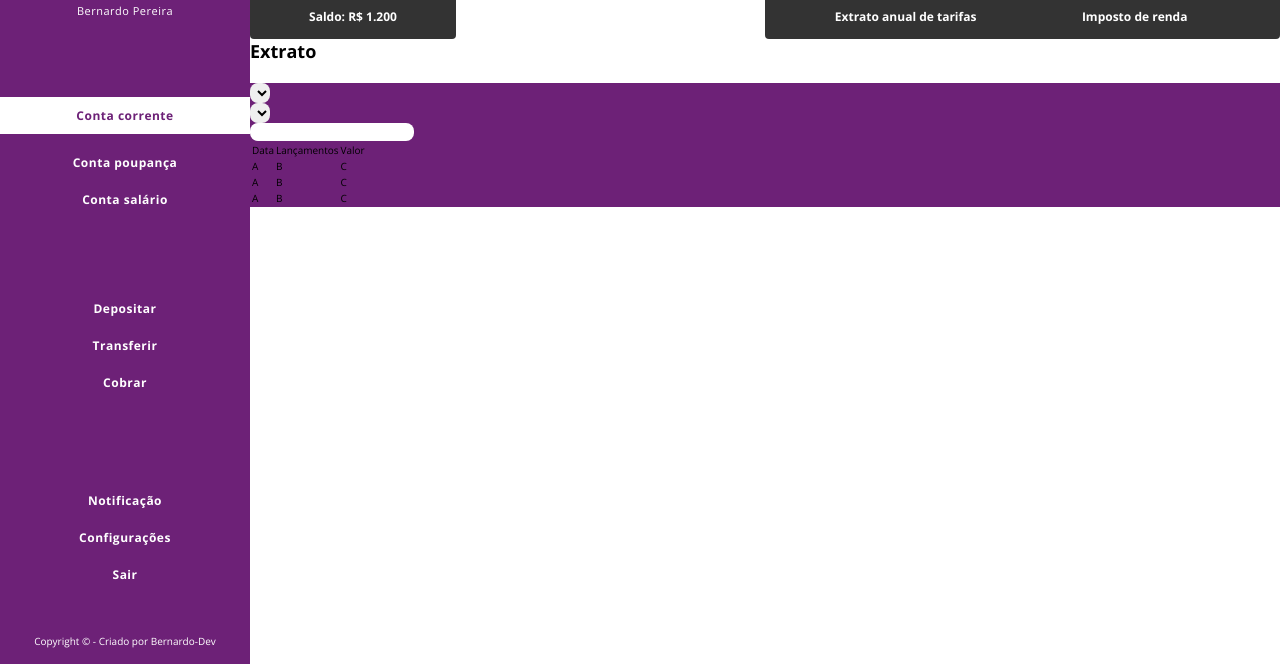
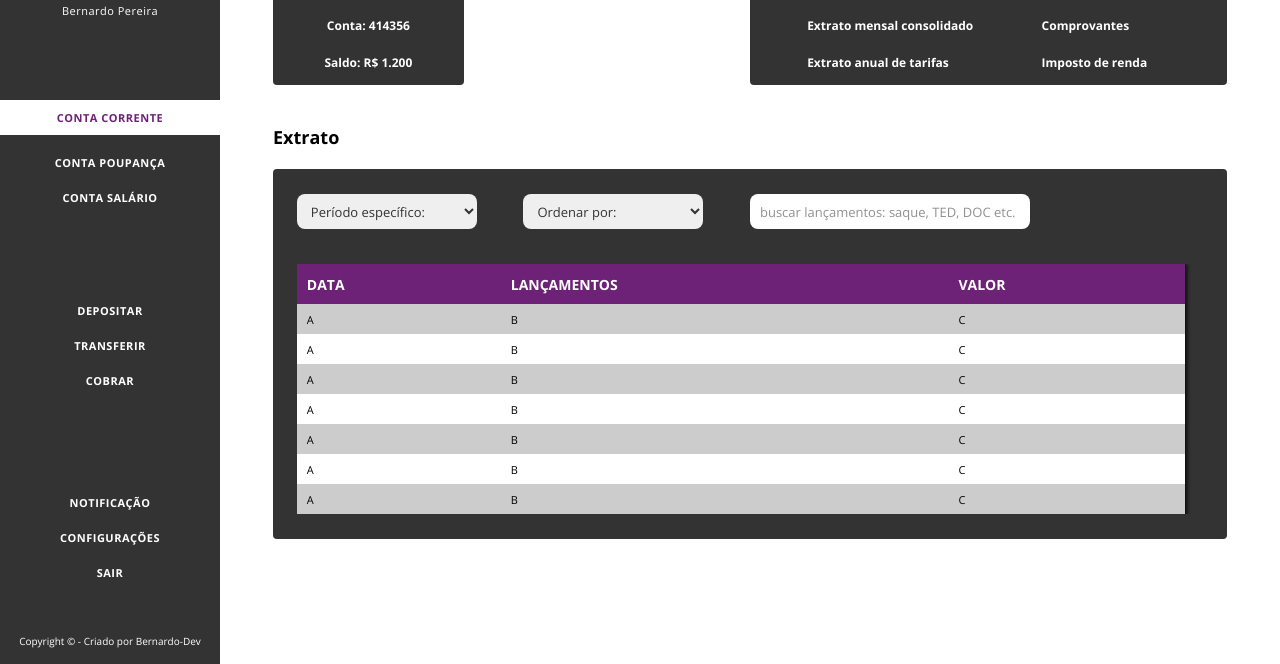
Before and after one commit to BernardoOficial/Bytebank, a website with bundled scripts: page public/pages/cliente.html in a window 1280 px wide. Shown: the part 136-800 px from the top of the page. Built offline with nearby package versions, Linux system fonts and the light colour scheme.

Commit message:
Atualizar página do cliente

```diff
--- a/public/css/cliente.css
+++ b/public/css/cliente.css
@@ -1,6 +1,6 @@
 body {
     display: grid;
-    grid-template-columns: 250px 1fr;
+    grid-template-columns: 220px 1fr;
     grid-template-areas: "aside main";
 }
 
@@ -9,9 +9,10 @@ aside {
     display: grid;
     grid-template-rows: 1fr 1fr 1fr 1fr 30px;
 
-
+    position: fixed;
+    width: 220px;
     height: 100vh;
-    background-color: #6D2177;
+    background-color: #333;
 }
 
 .aside__usuario,
@@ -46,8 +47,9 @@ aside {
     color: #fff;
     margin: 10px 0;
     font-weight: bold;
-    font-size: 1.2rem;
+    font-size: 1.1rem;
     letter-spacing: 0.05rem;
+    text-transform: uppercase;
 }
 
 .ativo {
@@ -60,6 +62,17 @@ aside {
     justify-content: center;
 }
 
+main {
+    grid-area: main;
+    display: grid;
+    grid-template-columns: 90%;
+    grid-template-rows: 40% 60%;
+
+    justify-content: center;
+    align-content: center;
+    align-items: center;
+}
+
 .main__conta__sessao {
     font-size: 4rem;
 }
@@ -68,6 +81,8 @@ aside {
     display: flex;
     justify-content: space-between;
     align-items: center;
+
+    margin: 20px 0;
 }
 
 .main__informacao__dados {
@@ -108,6 +123,10 @@ aside {
     margin: 20px 0;
 }
 
+.main__extrato {
+    margin: 2rem 0;
+}
+
 .main__extrato__titulo {
     font-size: 1.8rem;
     font-weight: bold;
@@ -115,9 +134,98 @@ aside {
 }
 
 .main__extrato__box {
+    background-color: #333;
+    border-radius: 4px;
+
+    display: grid;
+    grid-template-columns: 95%;
+    grid-template-areas: "form"
+                         "table";
+    justify-content: center;
+
+
+}
+
+.main__extrato__box__form {
+    grid-area: form;
+    display: grid;
+    grid-template-columns: 25% 25% 35%;
+    grid-template-areas: "select1 select2 input";
+
+    margin: 2.5rem 0 1rem 0;
+}
+
+select {
+    width: 180px;
+    height: 35px;
+    padding: 5px 10px;
+    color: #ccc;
+
+}
+
+select option {
+    color: #333;
+}
+
+input {
+    width: 280px;
+    height: 35px;
+    padding: 5px 10px;
+}
+
+input::placeholder {
+    opacity: 0.8;
+}
+
+.main__extrato__box__table {
+    height: 250px;
+    overflow-y: scroll;
+    margin: 25px 0;
+}
+
+.main__extrato__box__table table{
+    border-collapse: collapse;
+    border-spacing: 0;
+    width: 98%;
+    height: auto;
+
+    box-shadow: 0px 3px 3px rgba(0, 0, 0, 0.5),
+                3px 0px 3px rgba(0, 0, 0, 0.5),
+                0px -3px 3px rgba(0, 0, 0, 0.5),
+                -3px 0px 3px rgba(0, 0, 0, 0.5);
+}
+
+.main__extrato__box__table thead{
+    color: #fff;
+    font-size: 1.4rem;
+    font-weight: bold;
+    height: 40px;
+
+}
+
+.main__extrato__box__table thead td {
+    padding: 10px 10px;
+    text-transform: uppercase;
+    position: sticky;
+    top: 0;
     background-color: #6D2177;
 }
 
+.main__extrato__box__table tbody tr {
+    height: 30px;
+}
+
+.main__extrato__box__table tbody tr:nth-child(1n) {
+    background-color: #ccc;
+}
+.main__extrato__box__table tbody tr:nth-child(2n) {
+    background-color: #fff;
+}
+
+.main__extrato__box__table tbody tr td {
+    font-size: 1.1rem;
+    padding-left: 10px;
+}
 
 
 
--- a/public/css/format.css
+++ b/public/css/format.css
@@ -24,7 +24,7 @@ form input, form button, form select{
 
     font-family: 'Open Sans', sans-serif;
     font-size: 1.3rem;
-    color: 333;
+    color: #333;
 
     border: none;
     border-radius: 8px;
--- a/public/pages/cliente.html
+++ b/public/pages/cliente.html
@@ -34,7 +34,7 @@
         <section class="aside__configuracao">
             <a href="" class="aside__configuracao__link">Notificação</a>
             <a href="" class="aside__configuracao__link">Configurações</a>
-            <a href="" class="aside__configuracao__link">Sair</a>
+            <a href="./acesso.html" class="aside__configuracao__link">Sair</a>
         </section>
 
         <p class="footer__copyright">Copyright &copy; - Criado por Bernardo-Dev</p>
@@ -69,26 +69,37 @@
             <h1 class="main__extrato__titulo">Extrato</h1>
 
             <section class="main__extrato__box">
-                <form>
+                <form class="main__extrato__box__form">
                     <div class="form__campo">
                         <select name="" id="">
-                            <option value=""></option>
+                            <option value="" disabled selected>Período específico:</option>
+                            <option value="3">Últimos 3 dias</option>
+                            <option value="5">Últimos 5 dias</option>
+                            <option value="7">Últimos 7 dias</option>
+                            <option value="15">Últimos 15 dias</option>
+                            <option value="30">Últimos 30 dias</option>
+                            <option value="60">Últimos 60 dias</option>
+                            <option value="90">Últimos 90 dias</option>
                         </select>
                     </div>
 
                     <div class="form__campo">
                         <select name="" id="">
-                            <option value=""></option>
+                            <option value="" disabled selected>Ordenar por:</option>
+                            <option value="antigo">Mais antigo</option>
+                            <option value="recente">Mais recente</option>
                         </select>
                     </div>
 
                     <div class="form__campo">
                         <label for="buscar"></label>
-                        <input type="text" name="buscar" id="buscar">
+                        <input type="text" name="buscar" id="buscar"
+                            placeholder="buscar lançamentos: saque, TED, DOC etc.">
                     </div>
                 </form>
 
-                <table class="main__extrato__box">
+                <section class="main__extrato__box__table">
+                    <table>
                         <thead>
                             <td>Data</td>
                             <td>Lançamentos</td>
@@ -110,8 +121,55 @@
                                 <td>B</td>
                                 <td>C</td>
                             </tr>
+                            <tr>
+                                <td>A</td>
+                                <td>B</td>
+                                <td>C</td>
+                            </tr>
+                            <tr>
+                                <td>A</td>
+                                <td>B</td>
+                                <td>C</td>
+                            </tr>
+                            <tr>
+                                <td>A</td>
+                                <td>B</td>
+                                <td>C</td>
+                            </tr>
+                            <tr>
+                                <td>A</td>
+                                <td>B</td>
+                                <td>C</td>
+                            </tr>
+                            <tr>
+                                <td>A</td>
+                                <td>B</td>
+                                <td>C</td>
+                            </tr>
+                            <tr>
+                                <td>A</td>
+                                <td>B</td>
+                                <td>C</td>
+                            </tr>
+                            <tr>
+                                <td>A</td>
+                                <td>B</td>
+                                <td>C</td>
+                            </tr>
+                            <tr>
+                                <td>A</td>
+                                <td>B</td>
+                                <td>C</td>
+                            </tr>
+                            <tr>
+                                <td>A</td>
+                                <td>B</td>
+                                <td>C</td>
+                            </tr>
                         </tbody>
                     </table>
+                </section>
+
             </section>
         </section>
     </main>
```
Lines whose indentation alone changed are shown as unchanged.
